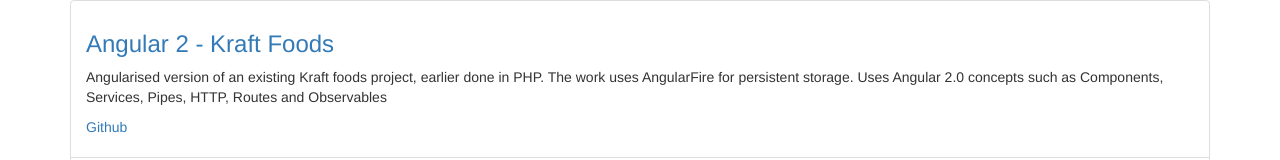
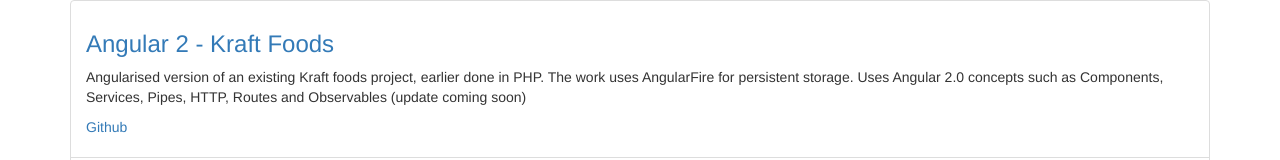
Before and after one commit to pramodx/pramodx.github.io, a plain HTML site: page index.html in a window 1280 px wide. Shown: the top 160 px of the page. Drawn offline with nearby package versions, Linux system fonts and the light colour scheme.

Commit message:
updated announcement

```diff
--- a/index.html
+++ b/index.html
@@ -12,7 +12,7 @@
             <ul class="list-group">
                 <li class="list-group-item">
                     <h3><a target="newpage" href="https://pramodx.github.io/angular2-kraft-v2/">Angular 2 - Kraft Foods</a></h3>
-                    <p>Angularised version of an existing Kraft foods project, earlier done in PHP. The work uses AngularFire for persistent storage. Uses Angular 2.0 concepts such as Components, Services, Pipes, HTTP, Routes and Observables</p>
+                    <p>Angularised version of an existing Kraft foods project, earlier done in PHP. The work uses AngularFire for persistent storage. Uses Angular 2.0 concepts such as Components, Services, Pipes, HTTP, Routes and Observables (update coming soon)</p>
                     <p><a target="newgithub" href="https://github.com/pramodx/angular2-kraft-v2">Github</a></p>
                 </li>
                 <li class="list-group-item">
```
